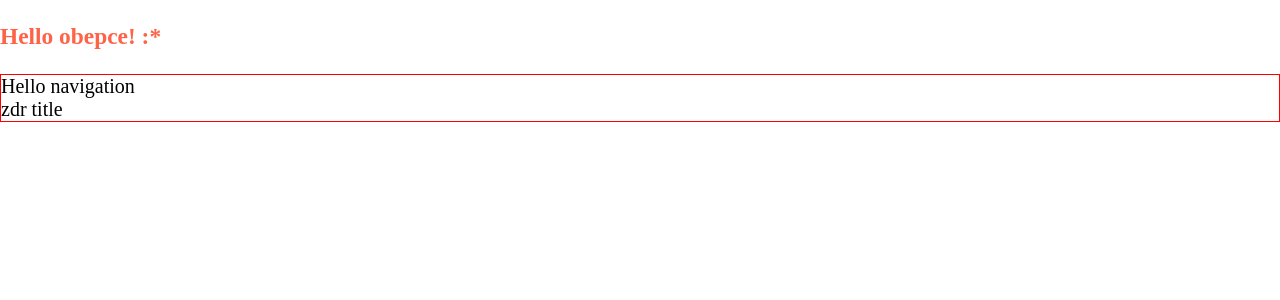
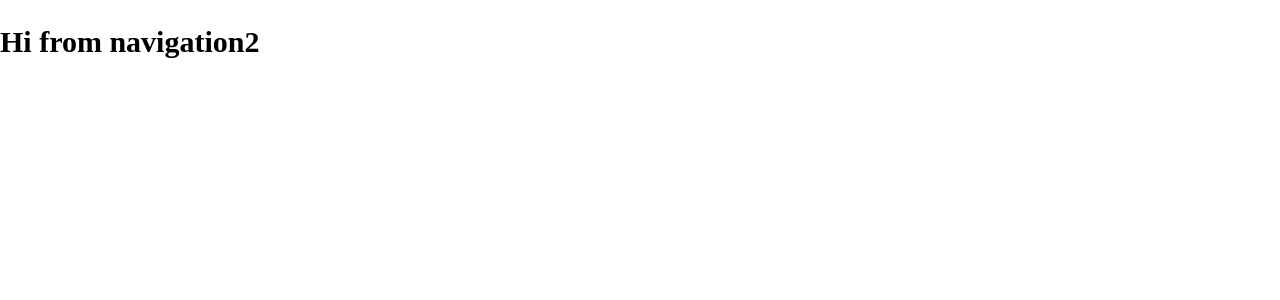
Before and after one commit to plutosapiens/my-first-angular-app, an Angular app: page / in a window 1280 px wide. Shown: the top 300 px of the page. Built offline with nearby package versions, Linux system fonts and the light colour scheme.

Commit message:
AN - Navigation component with templateUrls

```diff
--- a/src/app/app.component.html
+++ b/src/app/app.component.html
@@ -1,7 +1,3 @@
-<h3>Hello obepce! :*</h3>
-
-<app-nav>{{title}}</app-nav>
-
 <!--
   Markup:
   <div>test123</div>
@@ -12,3 +8,5 @@
     const appRoot = document.getElementById('app-root');
     appRoot.appendChild(div)
 -->
+
+<app-navigation />
--- a/src/app/app.module.ts
+++ b/src/app/app.module.ts
@@ -3,10 +3,11 @@
 
 import { AppComponent } from './app.component';
 import { NavComponent } from './nav/nav.component';
+import { NavigationComponent } from './navigation/navigation.component';
 
 @NgModule({
   declarations: [
-    AppComponent, NavComponent
+    AppComponent, NavComponent, NavigationComponent
   ],
   imports: [
     BrowserModule
--- /dev/null
+++ b/src/app/navigation/navigation.component.html
@@ -0,0 +1 @@
+<h2>Hi from navigation2</h2>
```
Also changed, not shown: src/app/navigation/navigation.component.ts (added, +9 -0 lines), src/app/navigation/navigation.component.css (added).
